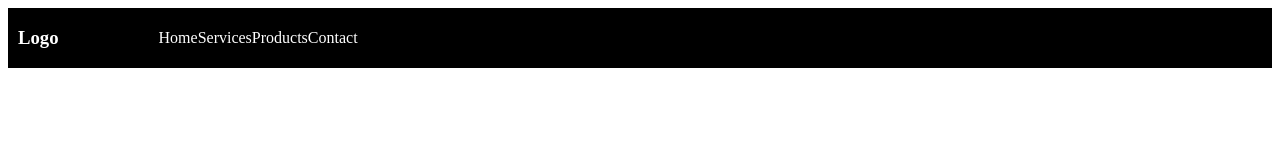
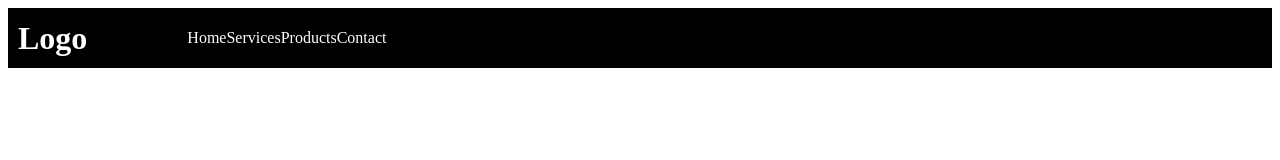
Before and after one commit to abhi-raj-abhi/amazon-clone, a plain HTML site: page index.html in a window 1280 px wide. Drawn offline with Linux system fonts and the light colour scheme.

Commit message:
Logo text increased

```diff
--- a/index.html
+++ b/index.html
@@ -8,7 +8,7 @@
 </head>
 <body>
    <div class="header">
-     <h3>Logo</h3>
+     <h1>Logo</h1>
      <section class="tabs">
         <nav>Home </nav>
         <nav>Services </nav>
```
